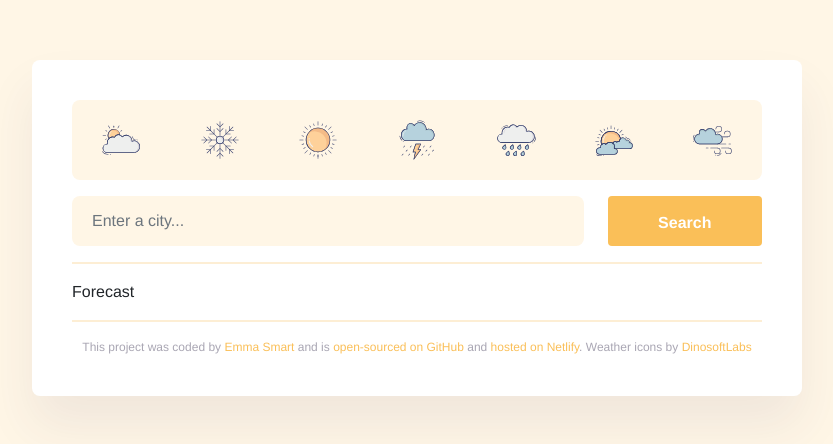
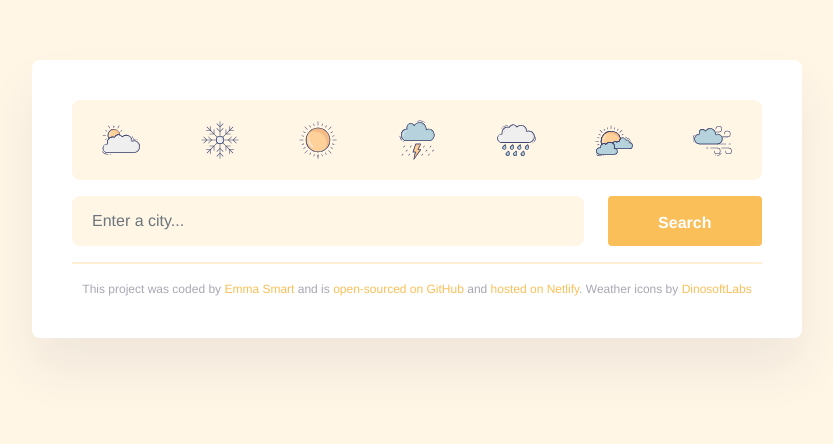
Before and after one commit to evfsmart/weather-app-w4-hw-2-yellow-theme, a React (Create React App) app: page / in a window 1280 px wide. Shown: the top 444 px of the page, without its empty margins (223-1056 px from the left). Built offline with nearby package versions, Linux system fonts and the light colour scheme.

Commit message:
Attempted Forecast

```diff
--- a/src/App.js
+++ b/src/App.js
@@ -10,8 +10,6 @@ export default function App() {
       <Header />
       <WeatherSearch />
       <hr />
-      <p>Forecast</p>
-      <hr />
       <Footer />
     </div>
   );
--- a/src/CityAndDetails.js
+++ b/src/CityAndDetails.js
@@ -14,7 +14,7 @@ export default function CityAndDetails(props) {
             <li>
               Last updated: <FormatDate timestamp={props.details.timestamp} />
             </li>
-            <li>Description: {props.details.description}</li>
+            <li>{props.details.description}</li>
           </ul>
         </div>
         <div className="col-6 big-image-and-temperature">
@@ -30,7 +30,7 @@ export default function CityAndDetails(props) {
                 <a href="/" className="active">
                   °C{" "}
                 </a>
-                {/* <span className="pipe">| </span>
+                {/* <span className="pipe">| </span> // Conversion to Fahrenheit from ºF link ** fix later **
                 <a href="/">°F</a> */}
               </span>
             </div>
--- a/src/WeatherSearch.js
+++ b/src/WeatherSearch.js
@@ -19,6 +19,8 @@ export default function WeatherSearch() {
       wind: response.data.wind.speed,
       iconSrc: `/img/${response.data.weather[0].icon}.png`,
       timestamp: response.data.dt * 1000,
+      coordsLat: response.data.coord.lat,
+      coordsLon: response.data.coord.lon,
     });
   }
 
```
